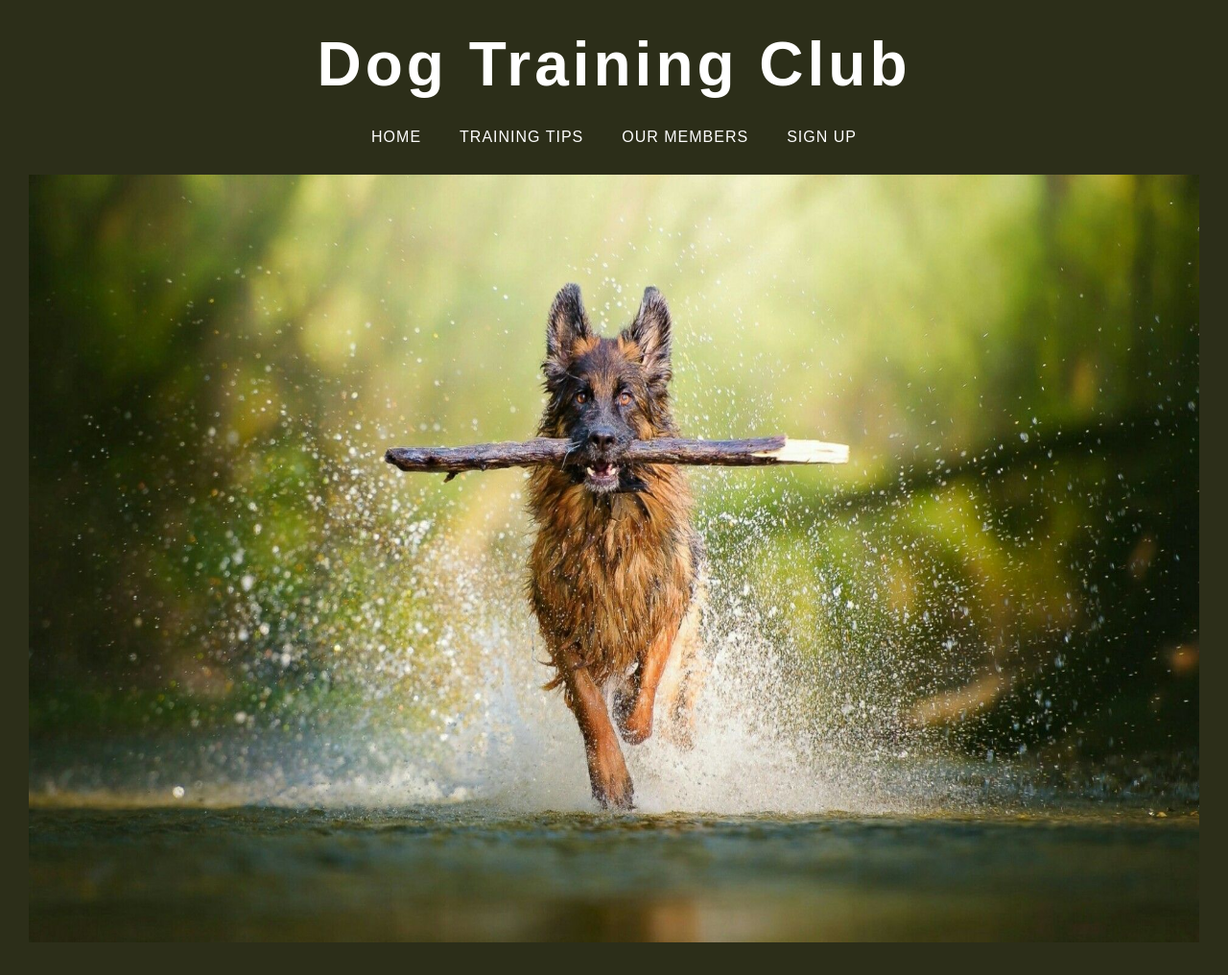
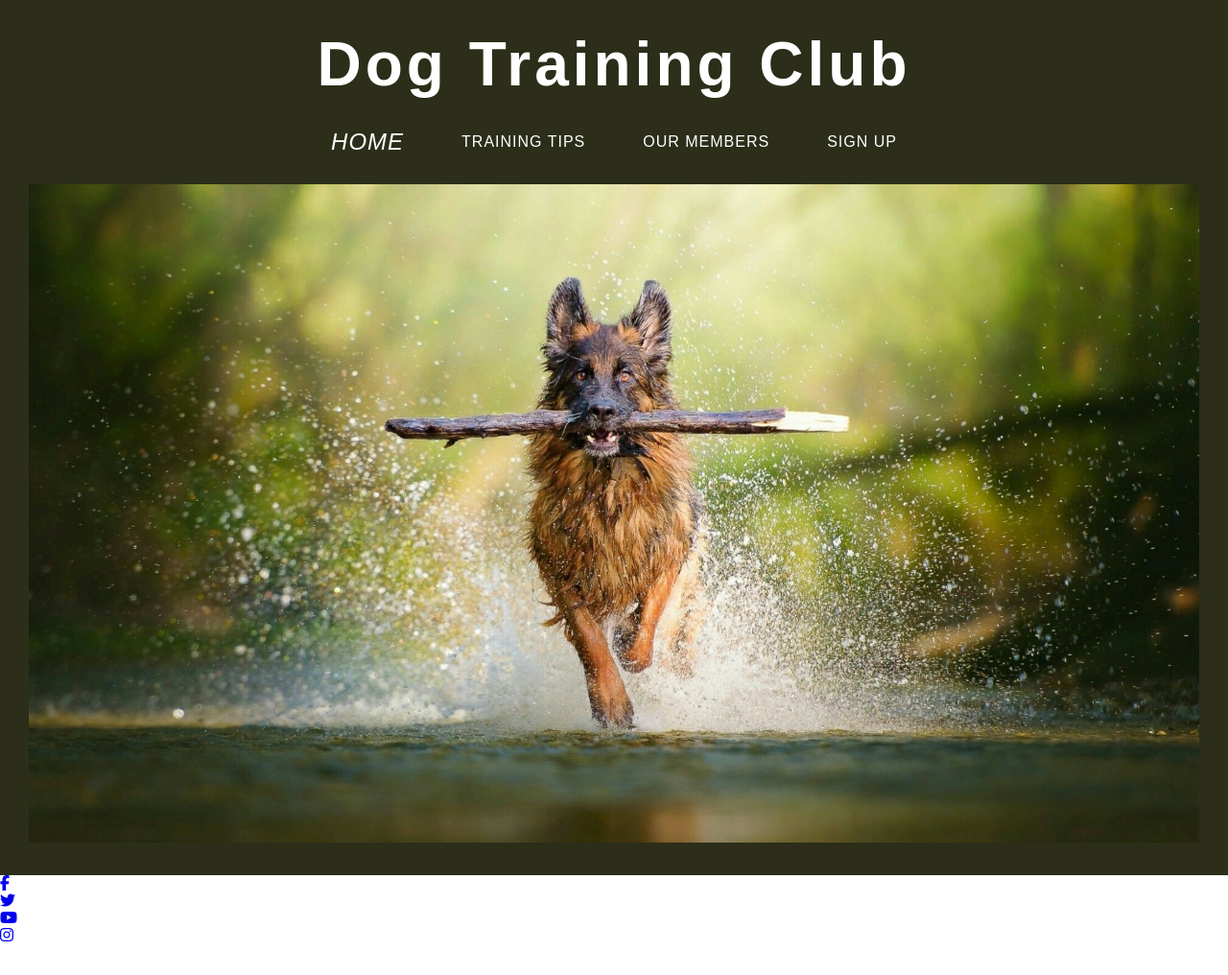
Before and after one commit to Ellusive89/Dog_Training_Club, a plain HTML site: page index.html in a window 1280 px wide. Shown: the whole page at 96% size. After the commit the page ends 984 px from the top, so only its background shows below. Drawn offline with Linux system fonts and the light colour scheme; a web font is replaced by a local one.

Commit message:
Add social links to the footer, fix problem with logo image scaling and navigation links center alignment

```diff
--- a/assets/css/style.css
+++ b/assets/css/style.css
@@ -1,4 +1,4 @@
-@import url('https://fonts.googleapis.com/css2?family=Shantell+Sans&display=swap');
+@import url('https://fonts.googleapis.com/css2?family=Montserrat:wght@200&family=Shantell+Sans&display=swap');
 * {
     margin: 0;
     padding: 0;
@@ -24,8 +24,8 @@ header {
   /* menu navigation links */
   #menu {
     list-style: none;
-    margin: 30px;
-    padding: 0;
+    margin: auto;
+    padding: 30px;
     display: flex;
     justify-content: center;
   }
@@ -34,7 +34,7 @@ header {
     font-family: shantell sans, sans-serif;
     text-transform: uppercase;
     letter-spacing: 1px;
-    margin: 0px 20px;
+    margin: auto 30px;
   }
 
   #menu a {
@@ -42,10 +42,18 @@ header {
     text-decoration: none;
   }
 
+  .active {
+    font-size: 150%;
+    font-style: italic;
+  }
+
+  #menu a:hover {
+    color: #c6d14c;
+  }
+
   /* logo image */
   header img {
     background: no-repeat center center;
-    height: 800px;
+    height: auto;
     width: 100%;
-
   }
--- a/index.html
+++ b/index.html
@@ -34,6 +34,32 @@
     </nav>
     <img src="assets/images/logo.jpg" alt="Company Logo">
   </header>
+  <footer>
+    <div></div>
+    <div>
+      <ul class="footer_links">
+        <li>
+            <a href="https://facebook.com" target="_blank" rel="noopener"
+            aria-label="Visit our Facebook page (opens in a new tab)"><i class="fa-brands fa-facebook-f"></i></a>
+        </li>
+        <li>
+            <a href="https://twitter.com" target="_blank" rel="noopener"
+            aria-label="Visit our Twitter page (opens in a new tab)"><i class="fa-brands fa-twitter"></i></a>
+        </li>
+        <li>
+            <a href="https://youtube.com" target="_blank" rel="noopener"
+            aria-label="Visit our Youtube page (opens in a new tab)"><i class="fa-brands fa-youtube"></i></a>
+        </li>
+        <li>
+            <a href="https://instagram.com" target="_blank" rel="noopener"
+            aria-label="Visit our Instagram page (opens in a new tab)"><i class="fa-brands fa-instagram"></i></a>
+        </li>
+     </ul>
+    </div>
+  </footer>
+
+ <!--font awesome script-->
+ <script src="https://kit.fontawesome.com/653fc4fcf0.js" crossorigin="anonymous"></script>
 
 </body>
 </html>
```
